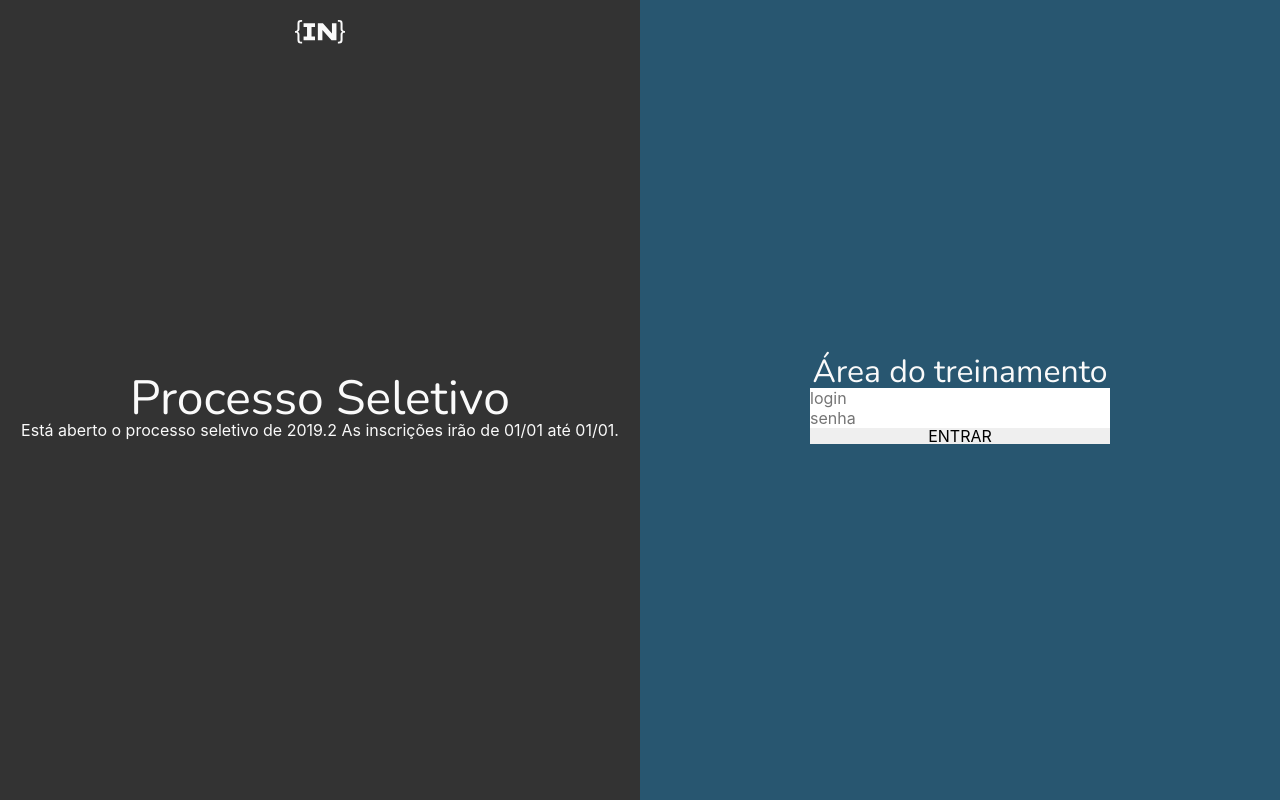
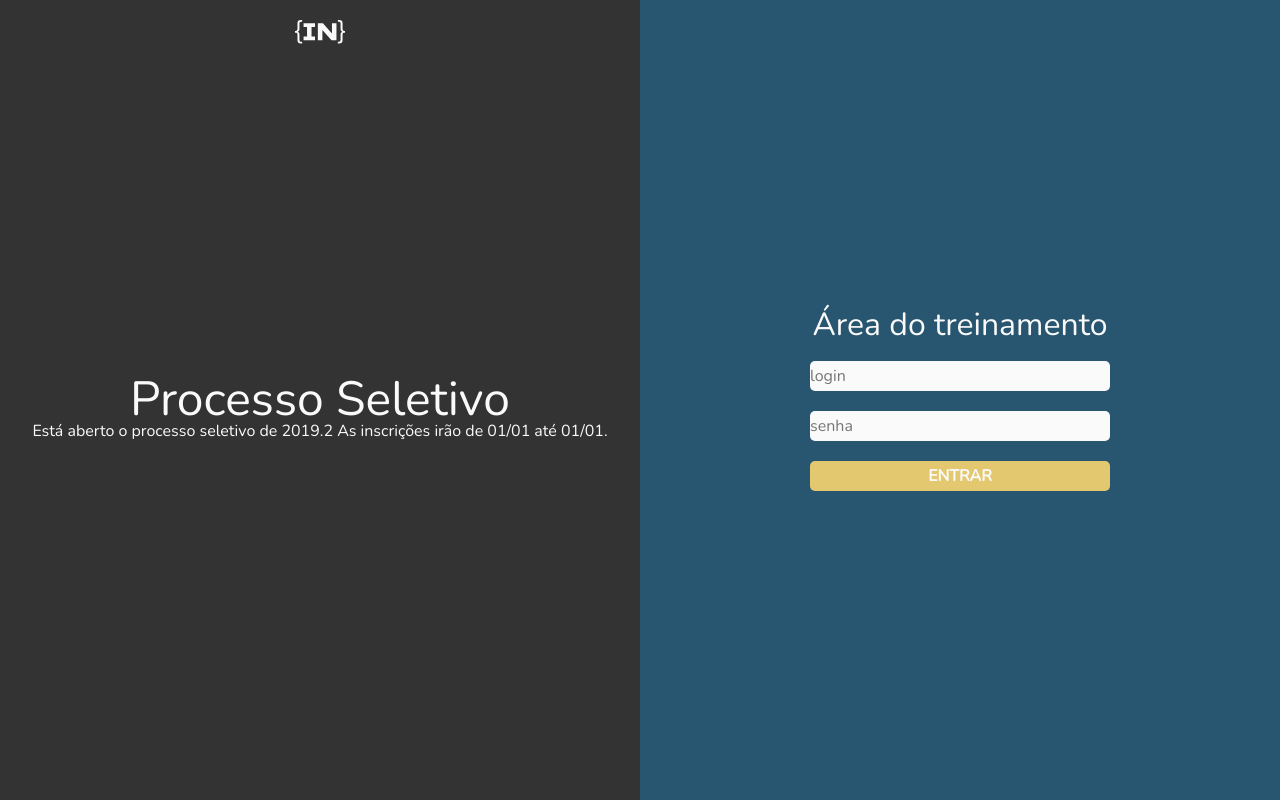
Before and after one commit to jmsgfhr/Front-Projeto-Final-PS-2019.2, a React (Create React App) app: page / in a window 1280 px wide. Built offline with nearby package versions, Linux system fonts and the light colour scheme.

Commit message:
Paginas de login e esci a senha
feito a pagina de login ja com css, ainda nada linkado

```diff
--- a/src/component/login/login.css
+++ b/src/component/login/login.css
@@ -1,10 +1,12 @@
-.login{
+.login {
     width: 100%;
     height: 100vh;
     display: flex;
     flex-direction: row;
+    font-family: var(--primary-font);
 }
-.loginContent{
+
+.loginContent {
     width: 50%;
     height: 100vh;
     background-color: var(--primary-blue);
@@ -13,14 +15,48 @@
     justify-content: center;
     align-items: center;
 }
-.formTitle{
-    font-family: var(--primary-font);
+
+.formTitle {
     color: var(--font-color-white);
     font-size: 2em;
 }
-.formLogin{
+
+.formLogin {
     width: 300px;
+    height: 150px;
     display: flex;
     flex-direction: column;
-    justify-content: space-around;
+    justify-content: space-between
 }
+
+.inputDiv{
+    margin-top: 20px;
+    height: 80px;
+    width: 100%;
+    display: flex;
+    flex-direction: column;
+    justify-content: space-between;
+}
+
+.loginName {
+    height: 30px;
+    width: 100%;
+    background-color: var(--primary-white);
+    border-radius: 5px;
+}
+
+.loginPassword {
+    height: 30px;
+    background-color: var(--primary-white);
+    border-radius: 5px;
+    width: 100%;
+}
+
+.loginSubmit {
+    height: 30px;
+    width: 100%;
+    background-color: var(--primary-yellow);
+    color: var(--font-color-white);
+    border-radius: 5px;
+    font-weight: bolder;
+}
--- a/src/component/login/login.js
+++ b/src/component/login/login.js
@@ -9,8 +9,10 @@ export default function Login(props) {
             <div className='loginContent'>
                 <h2 className='formTitle'>Área do treinamento</h2>
                 <form className='formLogin'>
-                    <input className='loginName' placeholder='login'></input>
-                    <input className='loginPassword' placeholder='senha'></input>
+                    <div className='inputDiv'>
+                        <input className='loginName' placeholder='login'></input>
+                        <input className='loginPassword' placeholder='senha'></input>
+                    </div>
                     <button className='loginSubmit' >ENTRAR</button>
                 </form>
             </div>
--- a/src/ui/ui.css
+++ b/src/ui/ui.css
@@ -5,6 +5,8 @@
     --secundary-black: #474747;
     --primary-grey: #5E6061;
     --secundary-grey: #A8ACAD;
+    --primary-yellow: #E4C870;
+    --primary-white: #fafafa;
     --font-color-white: #fafafa;
     --primary-font: 'Nunito', sans-serif;
 }
```
Also changed, not shown: src/component/forgot/forgot.css (added), src/component/forgot/forgot.js (added).
